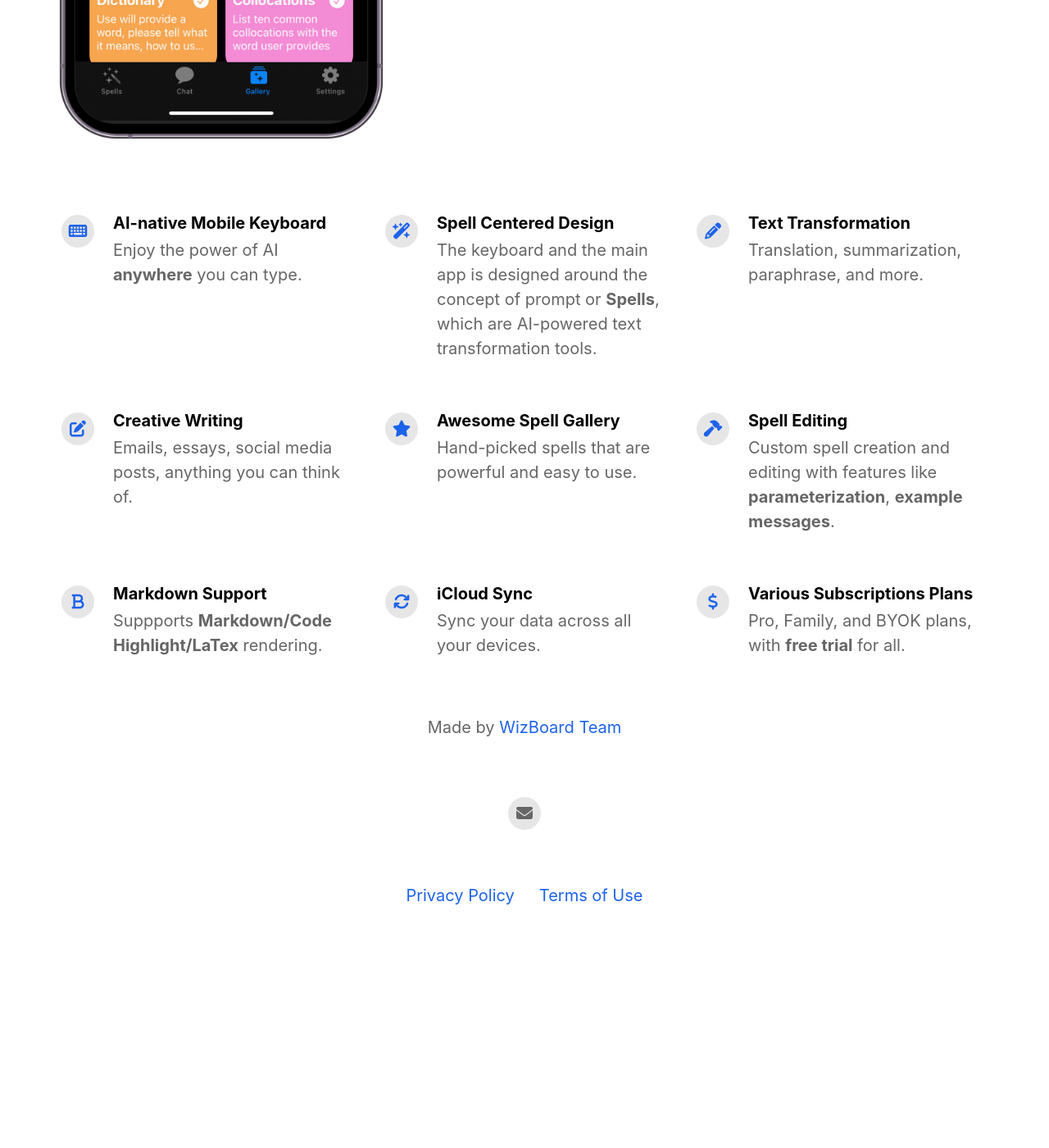
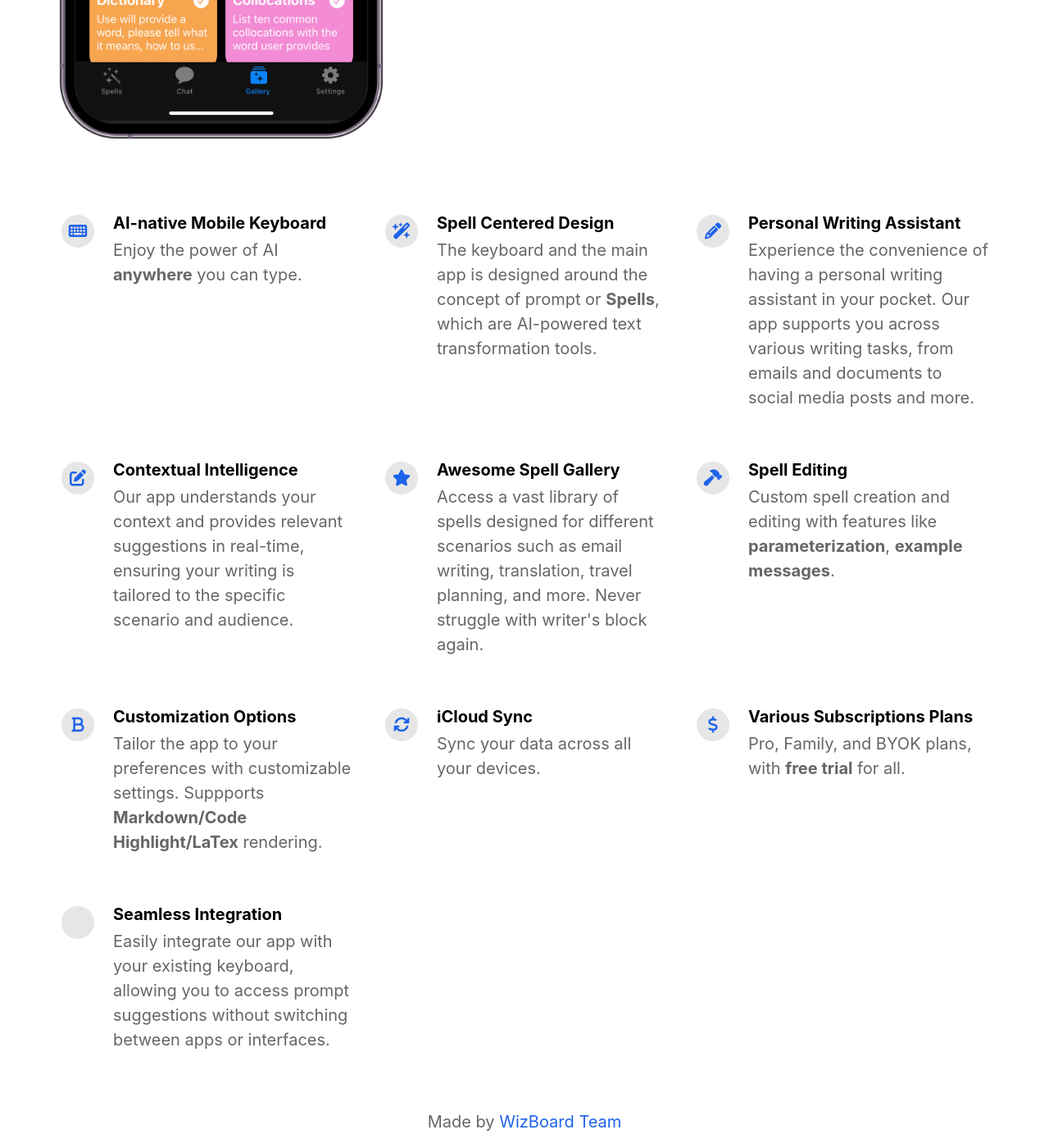
Before and after one commit to WizBoard/wizboard.github.io, a Jekyll site: the page built from docs/index.html, in a window 1280 px wide and 1400 px high, scrolled down 822 px. Shown: the whole window at 82% size. Built offline with Jekyll 4.4.1, drawn with Linux system fonts in a browser that asks for light colours; nearby versions of some CDN libraries; before the commit the page ends 1994 px from its top, so only the background shows below that.

Commit message:
Update _config.yml
Add and change some feature list

```diff
--- a/docs/_config.yml
+++ b/docs/_config.yml
@@ -43,24 +43,24 @@ features                                  :
     description                           : The keyboard and the main app is designed around the concept of prompt or <b>Spells</b>, which are AI-powered text transformation tools.
     fontawesome_icon_name                 : wand-magic-sparkles
 
-  - title                                 : Text Transformation
-    description                           : Translation, summarization, paraphrase, and more.
+  - title                                 : Personal Writing Assistant
+    description                           : Experience the convenience of having a personal writing assistant in your pocket. Our app supports you across various writing tasks, from emails and documents to social media posts and more.
     fontawesome_icon_name                 : pencil
 
-  - title                                 : Creative Writing
-    description                           : Emails, essays, social media posts, anything you can think of.
+  - title                                 : Contextual Intelligence
+    description                           : Our app understands your context and provides relevant suggestions in real-time, ensuring your writing is tailored to the specific scenario and audience.
     fontawesome_icon_name                 : pen-to-square
 
   - title                                 : Awesome Spell Gallery
-    description                           : Hand-picked spells that are powerful and easy to use.
+    description                           : Access a vast library of spells designed for different scenarios such as email writing, translation, travel planning, and more. Never struggle with writer's block again.
     fontawesome_icon_name                 : star
 
   - title                                 : Spell Editing
     description                           : Custom spell creation and editing with features like <b>parameterization</b>, <b>example messages</b>.
     fontawesome_icon_name                 : hammer
 
-  - title                                 : Markdown Support
-    description                           : Suppports <b>Markdown/Code Highlight/LaTex</b> rendering.
+  - title                                 : Customization Options
+    description                           : Tailor the app to your preferences with customizable settings. Suppports <b>Markdown/Code Highlight/LaTex</b> rendering.
     fontawesome_icon_name                 : bold
 
   - title                                 : iCloud Sync
@@ -71,9 +71,9 @@ features                                  :
     description                           : Pro, Family, and BYOK plans, with <b>free trial</b> for all.
     fontawesome_icon_name                 : dollar-sign
 
-  - title                                 : # New Feature Title
-    description                           : # New Feature Description
-    fontawesome_icon_name                 : # Enter Font Awesome icon name (e.g. star). Find icons on fontawesome.com/icons.
+  - title                                 : Seamless Integration
+    description                           : Easily integrate our app with your existing keyboard, allowing you to access prompt suggestions without switching between apps or interfaces.
+    fontawesome_icon_name                 : keyboard-down
 
 
 
```
